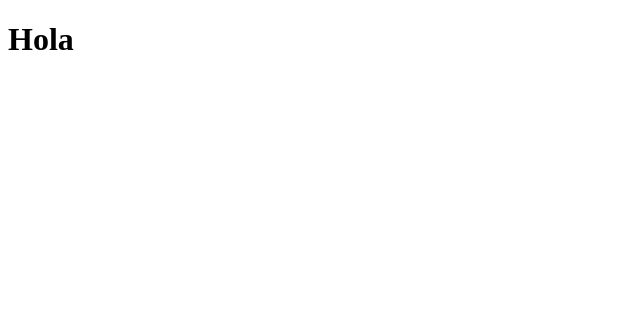
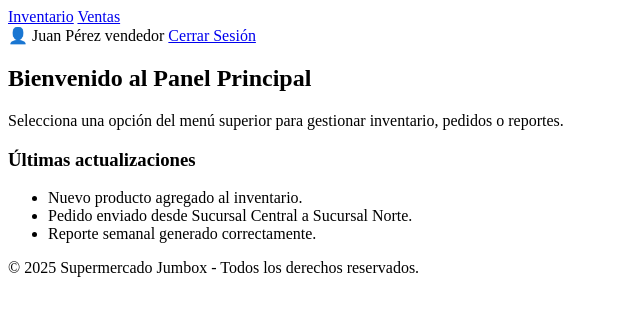
Before and after one commit to melanycpm1/supermercado-jumbox, a Flask app: page /panel_principal in a window 1280 px wide. Before the commit the part shown is almost empty. Shown: the top 316 px of the page, without its empty margins (0-640 px from the left). Run offline with Flask 3, Linux system fonts and the light colour scheme; a user stored in the database is signed in.

Commit message:
panel principal

```diff
--- a/app.py
+++ b/app.py
@@ -30,7 +30,7 @@ if base_de_datos_vacia():
 
     db.agregar_sucursal("Sucursal Central", "Av. Siempre Viva 123", "123456789")
 
-    db.agregar_usuario("Juan", "Pérez", "admin@correo.com", "1234", "admin", 1)
+    db.agregar_usuario("Juan", "Pérez", "admi@correo.com", "1234", "admi", 1)
     db.agregar_usuario("Carla", "Rodríguez", "carla.encargada@correo.com", "1234", "encargado", 1)
     db.agregar_usuario("Lucas", "Martínez", "lucas.reponedor@correo.com", "1234", "reponedor", 1)
     db.agregar_usuario("matias", "Martínez", "matias.vendedor@correo.com", "1234", "vendedor", 1)
@@ -47,7 +47,7 @@ def panel_principal():
     if "rol" not in session:
         return redirect(url_for("login"))  # si no está logueado
 
-    return render_template("panel_principal.html")
+    return render_template("panel_principal.html",usuarioNombre=session["nombre"], usuarioApellido=session["apellido"], usuarioRol=session["rol"])
 
 @app.route("/gestion_inventario")
 def gestion_inventario():
@@ -55,7 +55,7 @@ def gestion_inventario():
         return redirect(url_for("login"))  # si no está logueado
 
     if session["rol"] == "vendedor":
-        return "Acceso denegado. No tenés permisos para entrar acá.", 403 #solo ingresaran los usuarios administradores,encargado
+        return "Acceso denegado. No tenés permisos para entrar acá.", 403 #solo ingresaran los usuarios administradores,encargado,reponedor
 
     return #agregar tamblate
 
@@ -64,7 +64,7 @@ def gestion_pedidos():
     if "rol" not in session:
         return redirect(url_for("login"))  # si no está logueado
 
-    if session["rol"] != "vendedor" or session["rol"] == "reponedor":
+    if session["rol"] == "vendedor" or session["rol"] == "reponedor":
         return "Acceso denegado. No tenés permisos para entrar acá.", 403 #solo ingresaran los usuarios administradores, encargado
 
     return  #agregar tamblate
--- a/templates/panel_principal.html
+++ b/templates/panel_principal.html
@@ -6,6 +6,44 @@
     <title>Document</title>
 </head>
 <body>
-    <h1>Hola</h1>
+    <header>
+        <nav>
+            {%if usuarioRol=='vendedor'%}
+                <a href="{{url_for('gestion_inventario')}}">Inventario</a>
+            {%endif%}
+            {%if usuarioRol!='vendedor' and usuarioRol!='reponedor'%}
+                <a href="{{url_for('gestion_pedidos')}}">Pedido</a>
+            {%endif%}
+            {%if usuarioRol!='reponedor' and usuarioRol!='vendedor'%}
+                <a href="{{url_for('reportes')}}">Reporte</a>
+            {%endif%}
+            {%if usuarioRol=='admi'%}
+                <a href="{{url_for('gestion_usuario')}}">Usuarios</a>
+            {%endif%}
+            {%if usuarioRol=='vendedor'%}
+                <a href="{{url_for('ventas')}}">Ventas</a>
+            {%endif%}
+        </nav>
+        <div id="user-section">
+            <span>👤 {{ usuarioNombre }} {{usuarioApellido}} {{usuarioRol}}</span>
+            <a href="{{ url_for('logout') }}" class="boton">Cerrar Sesión</a>
+        </div>
+    </header>
+    <main>
+        <h2>Bienvenido al Panel Principal</h2>
+        <p>Selecciona una opción del menú superior para gestionar inventario, pedidos o reportes.</p>
+
+        <section>
+            <h3>Últimas actualizaciones</h3>
+            <ul>
+                <li>Nuevo producto agregado al inventario.</li>
+                <li>Pedido enviado desde Sucursal Central a Sucursal Norte.</li>
+                <li>Reporte semanal generado correctamente.</li>
+            </ul>
+        </section>
+    </main>
+    <footer>
+        © 2025 Supermercado Jumbox - Todos los derechos reservados.
+    </footer>
 </body>
 </html>
```
Also changed, not shown: base_de_datos/database.db (deleted), database.db.
